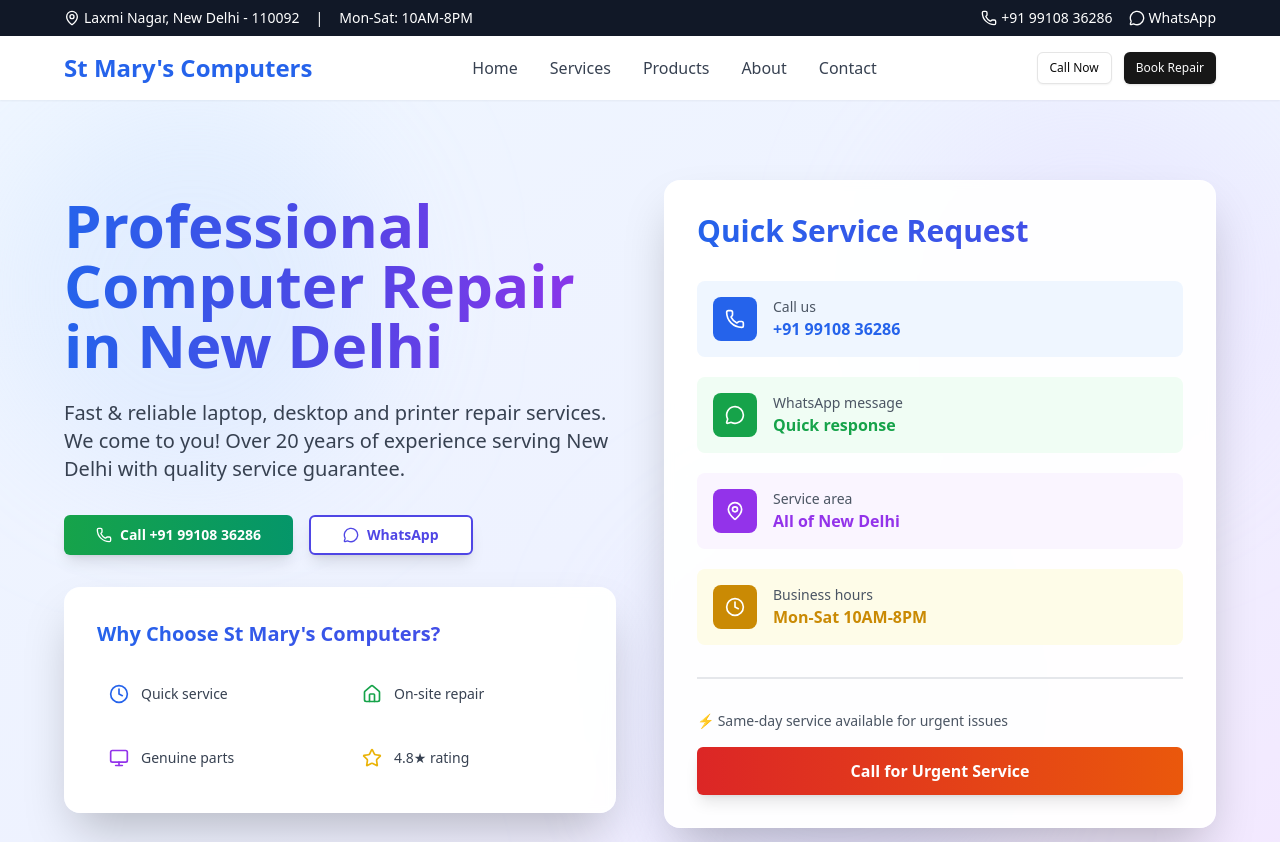
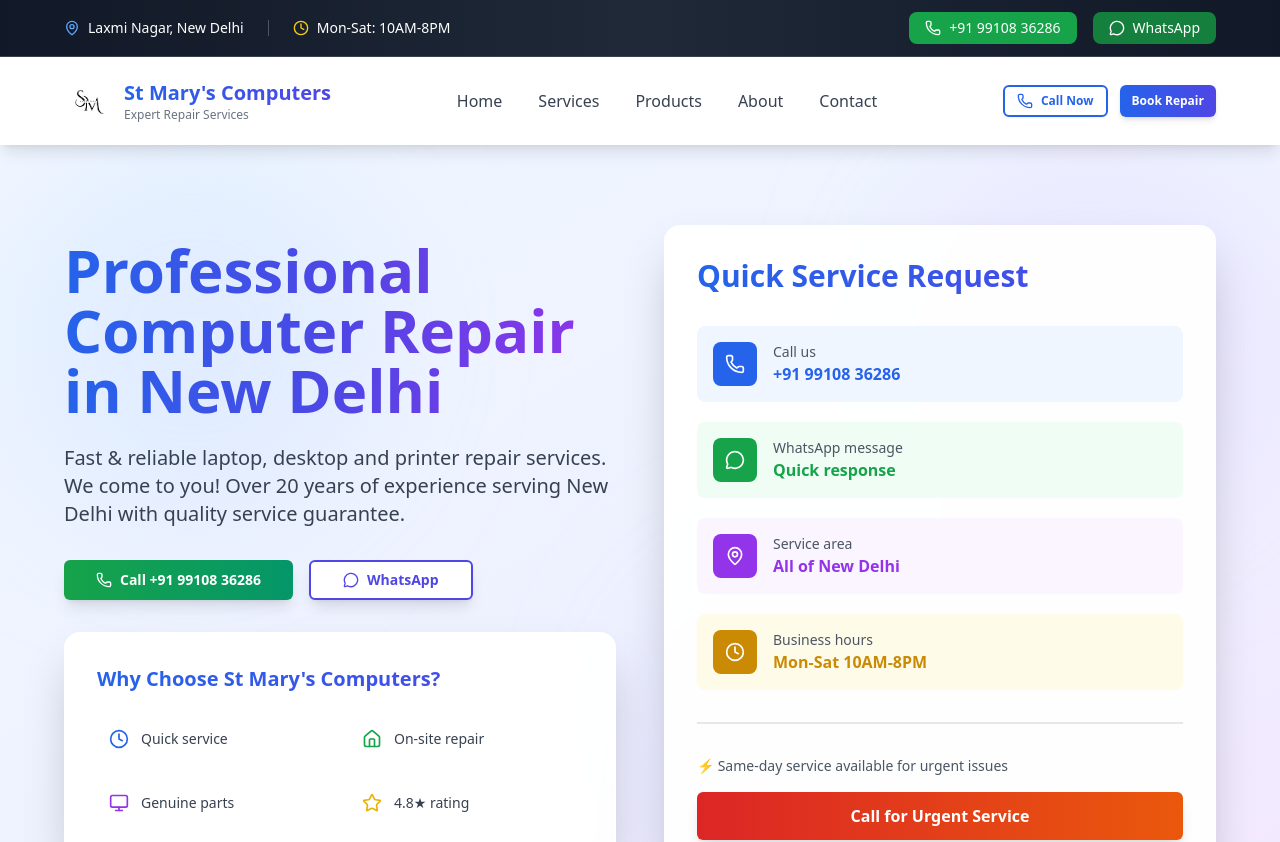
Before and after one commit to dariogeorge21/st-marys-computers, a Next.js app: page / in a window 1280 px wide. Shown: the top 842 px of the page. Built offline with nearby package versions, Linux system fonts and the light colour scheme.

Commit message:
feat: enhance header component with new logo, improved styling, and additional contact info

```diff
--- a/components/header.tsx
+++ b/components/header.tsx
@@ -1,9 +1,10 @@
 "use client";
 
 import { useState } from "react";
-import { Phone, MessageCircle, Menu, X, MapPin } from "lucide-react";
+import { Phone, MessageCircle, Menu, X, MapPin, Clock } from "lucide-react";
 import { Button } from "@/components/ui/button";
 import Link from "next/link";
+import Image from "next/image";
 
 export function Header() {
   const [isMenuOpen, setIsMenuOpen] = useState(false);
@@ -17,104 +18,148 @@
   ];
 
   return (
-    <header className="bg-white shadow-sm sticky top-0 z-40">
+    <header className="bg-white sticky top-0 z-40 shadow-md hover:shadow-lg transition-shadow duration-300">
       {/* Top bar with contact info */}
-      <div className="bg-gray-900 text-white py-2 px-4">
-        <div className="max-w-6xl mx-auto flex flex-col sm:flex-row justify-between items-center text-sm">
+      <div className="bg-gradient-to-r from-gray-900 via-gray-800 to-gray-900 text-white py-3 px-4 border-b border-gray-700">
+        <div className="max-w-6xl mx-auto flex flex-col sm:flex-row justify-between items-center text-sm gap-4">
+          <div className="flex flex-wrap items-center justify-center sm:justify-start gap-4 sm:gap-6">
+            <div className="flex items-center gap-2 hover:text-blue-300 transition-colors">
+              <MapPin className="w-4 h-4 text-blue-400 flex-shrink-0" />
+              <span>Laxmi Nagar, New Delhi</span>
+            </div>
+            <div className="hidden sm:block w-px h-4 bg-gray-600"></div>
+            <div className="flex items-center gap-2 hover:text-yellow-300 transition-colors">
+              <Clock className="w-4 h-4 text-yellow-400 flex-shrink-0" />
+              <span>Mon-Sat: 10AM-8PM</span>
+            </div>
+          </div>
           <div className="flex items-center gap-4">
-            <div className="flex items-center gap-1">
-              <MapPin className="w-4 h-4" />
-              <span>Laxmi Nagar, New Delhi - 110092</span>
-            </div>
-            <span className="hidden sm:block">|</span>
-            <span>Mon-Sat: 10AM-8PM</span>
-          </div>
-          <div className="flex items-center gap-4 mt-1 sm:mt-0">
             <a
               href="tel:+919910836286"
-              className="flex items-center gap-1 hover:text-blue-300 transition-colors"
+              className="flex items-center gap-2 px-4 py-1.5 rounded-lg bg-green-600 hover:bg-green-700 transition-all duration-300 transform hover:scale-105 font-medium"
             >
               <Phone className="w-4 h-4" />
-              +91 99108 36286
+              <span className="hidden sm:inline">+91 99108 36286</span>
+              <span className="sm:hidden">Call</span>
             </a>
             <a
               href="https://wa.me/919910836286"
               target="_blank"
               rel="noopener noreferrer"
-              className="flex items-center gap-1 hover:text-green-300 transition-colors"
+              className="flex items-center gap-2 px-4 py-1.5 rounded-lg bg-green-700 hover:bg-green-800 transition-all duration-300 transform hover:scale-105 font-medium"
             >
               <MessageCircle className="w-4 h-4" />
-              WhatsApp
+              <span className="hidden sm:inline">WhatsApp</span>
+              <span className="sm:hidden">Chat</span>
             </a>
           </div>
         </div>
       </div>
 
       {/* Main navigation */}
-      <div className="px-4 py-4">
+      <div className="px-4 py-4 sm:py-5">
         <div className="max-w-6xl mx-auto flex justify-between items-center">
-          <Link href="/" className="flex items-center">
-            <div className="text-2xl font-bold text-blue-600">
-              St Mary&apos;s Computers
+          <Link href="/" className="flex items-center gap-3 group">
+            <div className="w-10 h-10 sm:w-12 sm:h-12 relative group-hover:scale-110 transition-transform duration-300">
+              <Image
+                src="/NewLogo.png"
+                alt="St Mary's Computers Logo"
+                width={48}
+                height={48}
+                className="object-contain"
+              />
+            </div>
+            <div className="flex flex-col">
+              <div className="text-lg sm:text-xl font-bold bg-clip-text text-transparent bg-gradient-to-r from-blue-600 to-indigo-600 group-hover:from-blue-700 group-hover:to-indigo-700 transition-all duration-300">
+                St Mary&apos;s Computers
+              </div>
+              <div className="text-xs text-gray-500 font-medium">Expert Repair Services</div>
             </div>
           </Link>
 
           {/* Desktop navigation */}
-          <nav className="hidden md:flex items-center space-x-8">
+          <nav className="hidden lg:flex items-center space-x-1">
             {navigation.map((item) => (
               <Link
                 key={item.name}
                 href={item.href}
-                className="text-gray-700 hover:text-blue-600 font-medium transition-colors"
+                className="relative px-4 py-2 text-gray-700 hover:text-blue-600 font-medium transition-colors duration-300 group"
               >
                 {item.name}
+                <span className="absolute bottom-0 left-0 w-0 h-0.5 bg-gradient-to-r from-blue-600 to-indigo-600 transition-all duration-300 group-hover:w-full"></span>
               </Link>
             ))}
           </nav>
 
           {/* Desktop CTA buttons */}
-          <div className="hidden md:flex items-center gap-3">
-            <Button variant="outline" size="sm" asChild>
-              <a href="tel:+919910836286">Call Now</a>
+          <div className="hidden lg:flex items-center gap-3">
+            <Button
+              variant="outline"
+              size="sm"
+              className="border-2 border-blue-600 text-blue-600 hover:bg-blue-50 font-semibold transition-all duration-300"
+              asChild
+            >
+              <a href="tel:+919910836286" className="flex items-center gap-2">
+                <Phone className="w-4 h-4" />
+                Call Now
+              </a>
             </Button>
-            <Button size="sm" asChild>
-              <a href="/contact">Book Repair</a>
+            <Button
+              size="sm"
+              className="bg-gradient-to-r from-blue-600 to-indigo-600 hover:from-blue-700 hover:to-indigo-700 text-white font-semibold shadow-md hover:shadow-lg transition-all duration-300 transform hover:scale-105"
+              asChild
+            >
+              <a href="/contact" className="flex items-center gap-2">
+                Book Repair
+              </a>
             </Button>
           </div>
 
           {/* Mobile menu button */}
           <button
-            className="md:hidden p-2"
+            className="lg:hidden p-2 hover:bg-gray-100 rounded-lg transition-colors duration-300"
             onClick={() => setIsMenuOpen(!isMenuOpen)}
             aria-label="Toggle menu"
           >
             {isMenuOpen ? (
-              <X className="w-6 h-6" />
+              <X className="w-6 h-6 text-gray-700" />
             ) : (
-              <Menu className="w-6 h-6" />
+              <Menu className="w-6 h-6 text-gray-700" />
             )}
           </button>
         </div>
 
         {/* Mobile navigation */}
         {isMenuOpen && (
-          <nav className="md:hidden mt-4 pb-4 border-t border-gray-200 pt-4">
-            <div className="flex flex-col space-y-3">
+          <nav className="lg:hidden mt-4 pb-4 border-t border-gray-200 pt-4 animate-fade-in">
+            <div className="flex flex-col space-y-2">
               {navigation.map((item) => (
                 <Link
                   key={item.name}
                   href={item.href}
-                  className="text-gray-700 hover:text-blue-600 font-medium py-2"
+                  className="text-gray-700 hover:text-blue-600 hover:bg-blue-50 font-medium py-3 px-4 rounded-lg transition-all duration-300"
                   onClick={() => setIsMenuOpen(false)}
                 >
                   {item.name}
                 </Link>
               ))}
-              <div className="flex gap-3 pt-3">
-                <Button variant="outline" size="sm" className="flex-1" asChild>
-                  <a href="tel:+919910836286">Call Now</a>
+              <div className="flex gap-3 pt-4 border-t border-gray-200 mt-4">
+                <Button
+                  variant="outline"
+                  size="sm"
+                  className="flex-1 border-2 border-blue-600 text-blue-600 hover:bg-blue-50 font-semibold"
+                  asChild
+                >
+                  <a href="tel:+919910836286" className="flex items-center justify-center gap-2">
+                    <Phone className="w-4 h-4" />
+                    Call Now
+                  </a>
                 </Button>
-                <Button size="sm" className="flex-1" asChild>
+                <Button
+                  size="sm"
+                  className="flex-1 bg-gradient-to-r from-blue-600 to-indigo-600 hover:from-blue-700 hover:to-indigo-700 text-white font-semibold"
+                  asChild
+                >
                   <a href="/contact">Book Repair</a>
                 </Button>
               </div>
```
Also changed, not shown: public/NewLogo.png.
